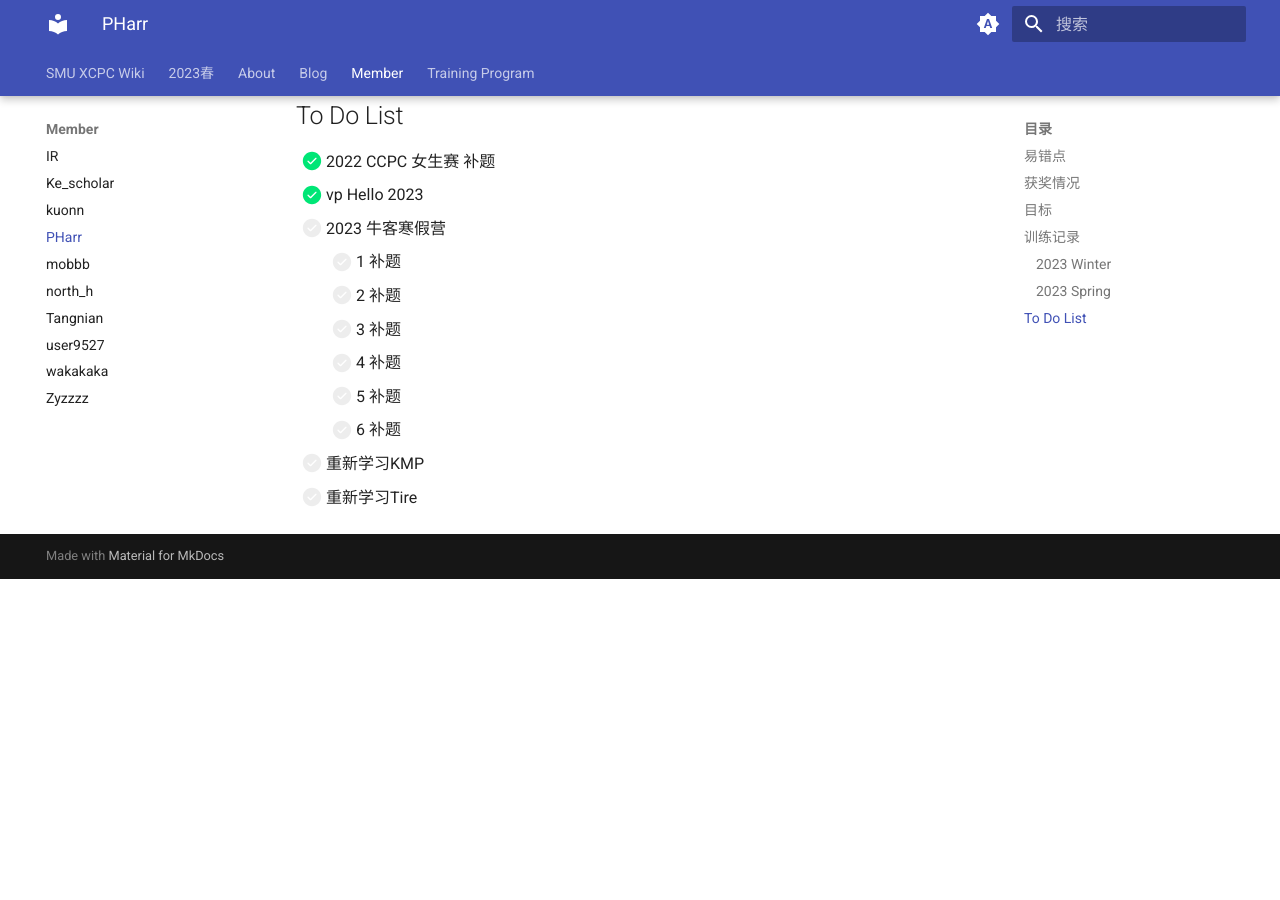
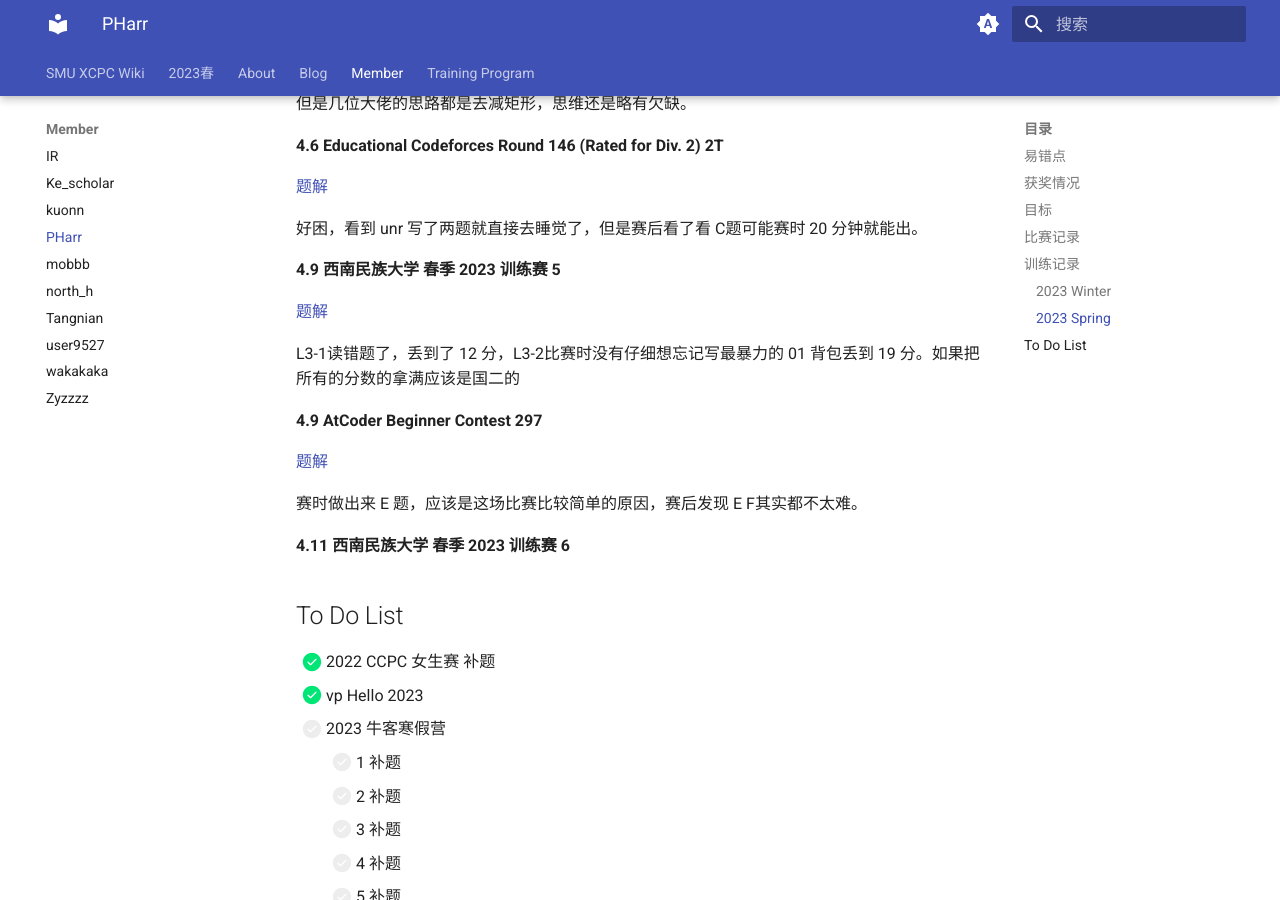
Before and after one commit to SMU-XCPC/wiki, an MkDocs documentation site: the page built from docs/Member/PHarr.md, in a window 1280 px wide and 900 px high, scrolled down 5408 px. Built offline with MkDocs 1.6.1 and Material for MkDocs 9.7.7, drawn with Linux system fonts in a browser that asks for light colours; before the commit the page ends 5987 px from its top, so only the background shows below that; some of the changed text lies outside the part shown.

Commit message:
Update PHarr.md

```diff
--- a/docs/Member/PHarr.md
+++ b/docs/Member/PHarr.md
@@ -36,10 +36,16 @@
 ## 目标
 
 - 2023 蓝桥杯 国一
+- 2023 RoboCom-CAIP 国一
+- 2023 GPLT 个人国三
 
-- 2023 RoboCom-CAIP 国一
+## 比赛记录
 
-- 2023 GPLT 个人国三
+**4.8 十四届蓝桥杯省赛**
+
+感觉难度大幅度下降了
+
+**4.16 21st UESTC Programming Contest**
 
 ## 训练记录
 
@@ -209,6 +215,22 @@
 
 好困，看到 unr 写了两题就直接去睡觉了，但是赛后看了看 C题可能赛时 20 分钟就能出。
 
+**4.9 西南民族大学 春季 2023 训练赛 5**
+
+[题解](https://www.cnblogs.com/PHarr/p/17304398.html)
+
+L3-1读错题了，丢到了 12 分，L3-2比赛时没有仔细想忘记写最暴力的 01 背包丢到 19 分。如果把所有的分数的拿满应该是国二的
+
+**4.9 AtCoder Beginner Contest 297**
+
+[题解](https://www.cnblogs.com/PHarr/p/17307631.html)
+
+赛时做出来 E 题，应该是这场比赛比较简单的原因，赛后发现 E F其实都不太难。
+
+**4.11 西南民族大学 春季 2023 训练赛 6**
+
+
+
 ## To Do List
 
 - [x] 2022 CCPC 女生赛 补题
```
